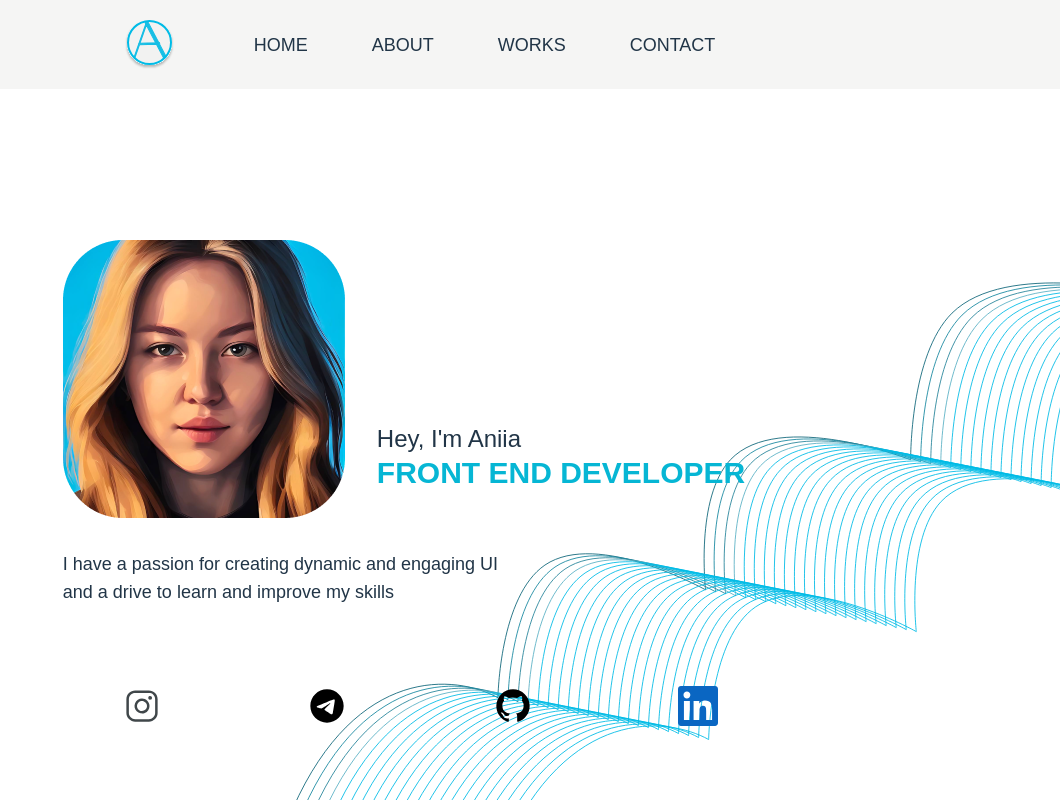
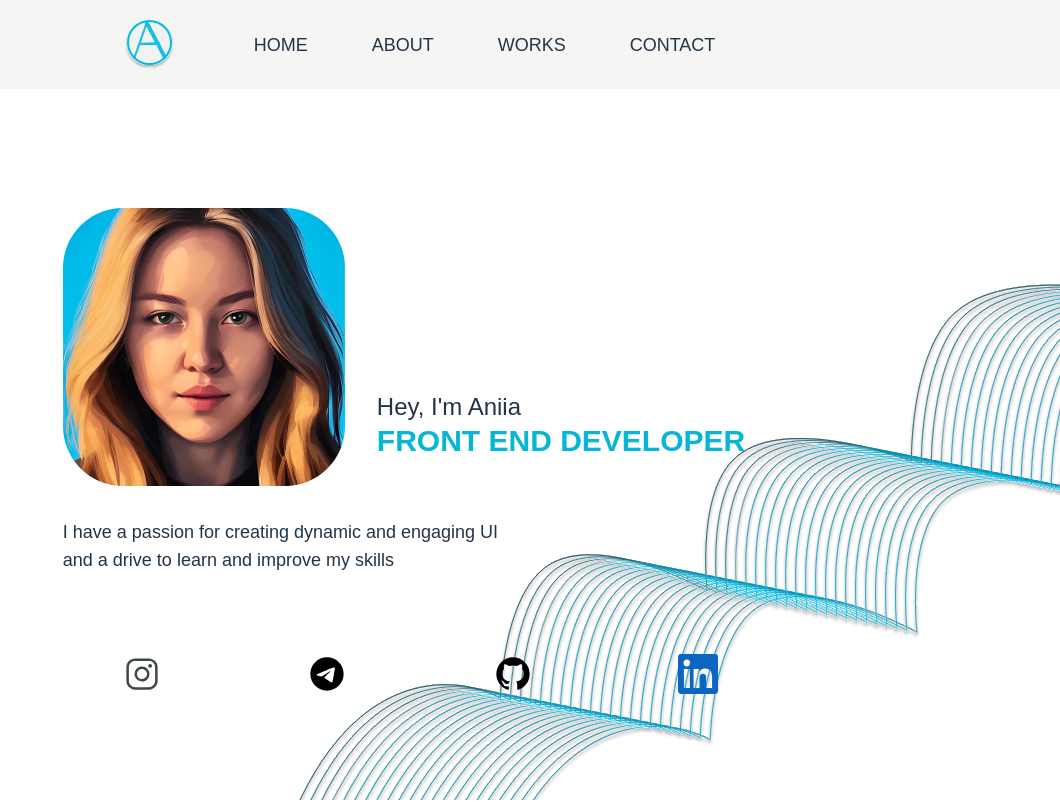
Before and after one commit to aniiaham/hamilton-portfolio, a React (Vite) app: page / in a window 1280 px wide. Shown: the top 802 px of the page, without its empty margins (220-1280 px from the left). Built offline with nearby package versions, Linux system fonts and the light colour scheme.

Commit message:
fixed padding

```diff
--- a/src/scenes/home/index.tsx
+++ b/src/scenes/home/index.tsx
@@ -1,6 +1,6 @@
 import React from "react";
 import Photo from "@/assets/Photo.png";
-import Waves from "@/assets/Waves.svg";
+import Waves2 from "@/assets/Waves2.svg";
 import LinkedIn from "@/assets/Linkedin.svg";
 import Instagram from "@/assets/instagram.svg";
 import Telegram from "@/assets/telegram.svg";
@@ -10,14 +10,14 @@ type Props = {};
 
 const Home = (props: Props) => {
   return (
-    <section className="m-8 gap-16 pb-20 pt-20 md:h-full">
+    <section className=" gap-16  pt-20 md:h-full">
       <div className="mx-auto w-full items-center justify-center md:flex md:h-5/6">
         <img
           alt="background"
-          src={Waves}
+          src={Waves2}
           className="pointer-events-none absolute bottom-0 right-0 -z-50 max-h-fit max-w-3xl object-cover"
         />
-        <div className="mt-32">
+        <div className="m-8 mt-32">
           <div>
             <div className="grid grid-flow-col grid-rows-2 gap-8">
               <img alt="logo" src={Photo} className="row-span-2" />
```
Also changed, not shown: src/assets/Waves2.svg (added).
